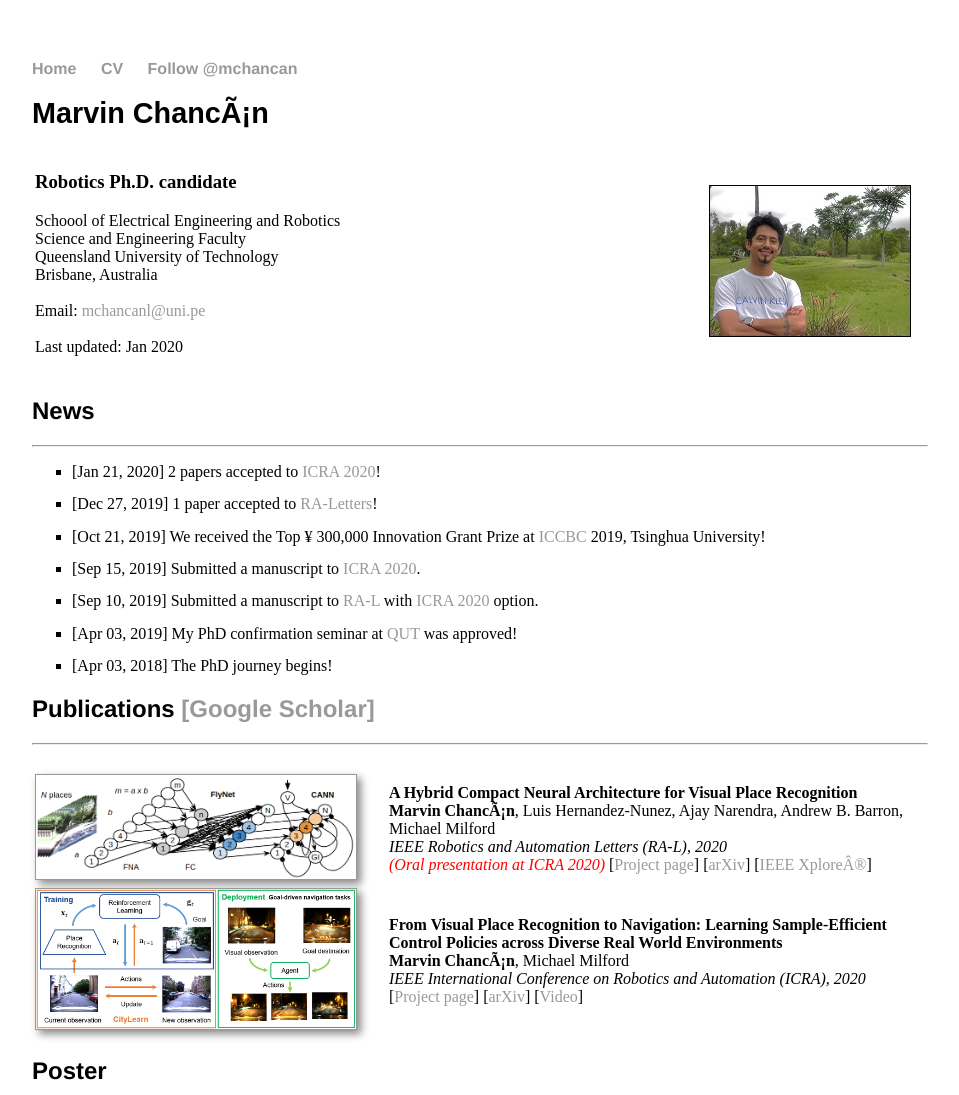
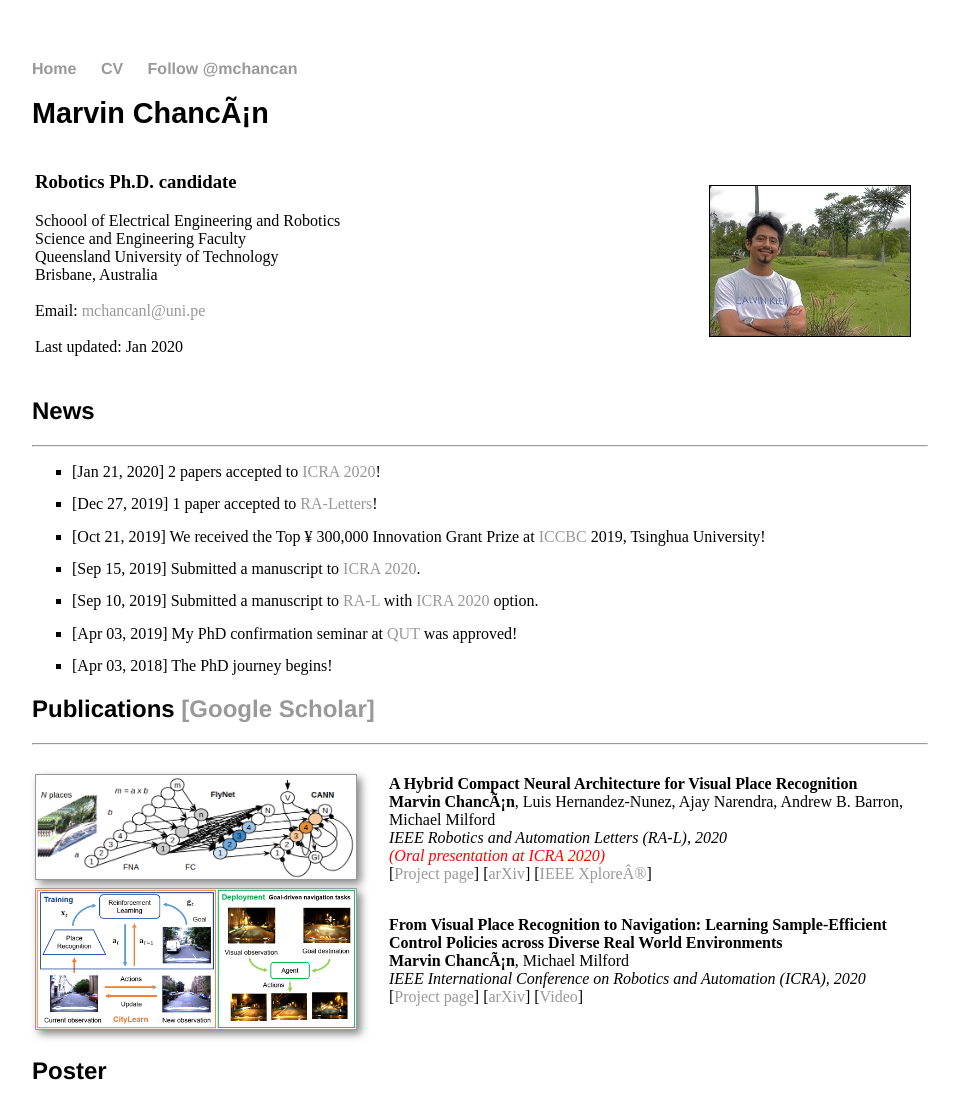
Before and after one commit to mchancan/mchancan.github.io, a Jekyll site: the page built from index.html, in a window 1280 px wide. Shown: the top 1095 px of the page, without its empty margins (160-1119 px from the left). Built offline with Jekyll 4.4.1, drawn with Linux system fonts in a browser that asks for light colours; comment, search, counter and statistics services are not loaded; grey boxes are pictures that could not be loaded.

Commit message:
Update index.html

```diff
--- a/index.html
+++ b/index.html
@@ -65,7 +65,7 @@ title: Marvin Chancán
 			<b>A Hybrid Compact Neural Architecture for Visual Place Recognition</b></br>
 			<b>Marvin Chancán</b>, Luis Hernandez-Nunez, Ajay Narendra, Andrew B. Barron, Michael Milford</br>
 			<em>IEEE Robotics and Automation Letters (RA-L), 2020</em></br>
-			<font color = 'red'><em>(Oral presentation at ICRA 2020)</em></font>
+			<font color = 'red'><em>(Oral presentation at ICRA 2020)</em></font></br>
 			[<a href="projects/FlyNet/index.html">Project page</a>]
 			[<a href="https://arxiv.org/abs/1910.06840">arXiv</a>]
 			[<a href="https://doi.org/10.1109/LRA.2020.2967324">IEEE Xplore®</a>]
```
